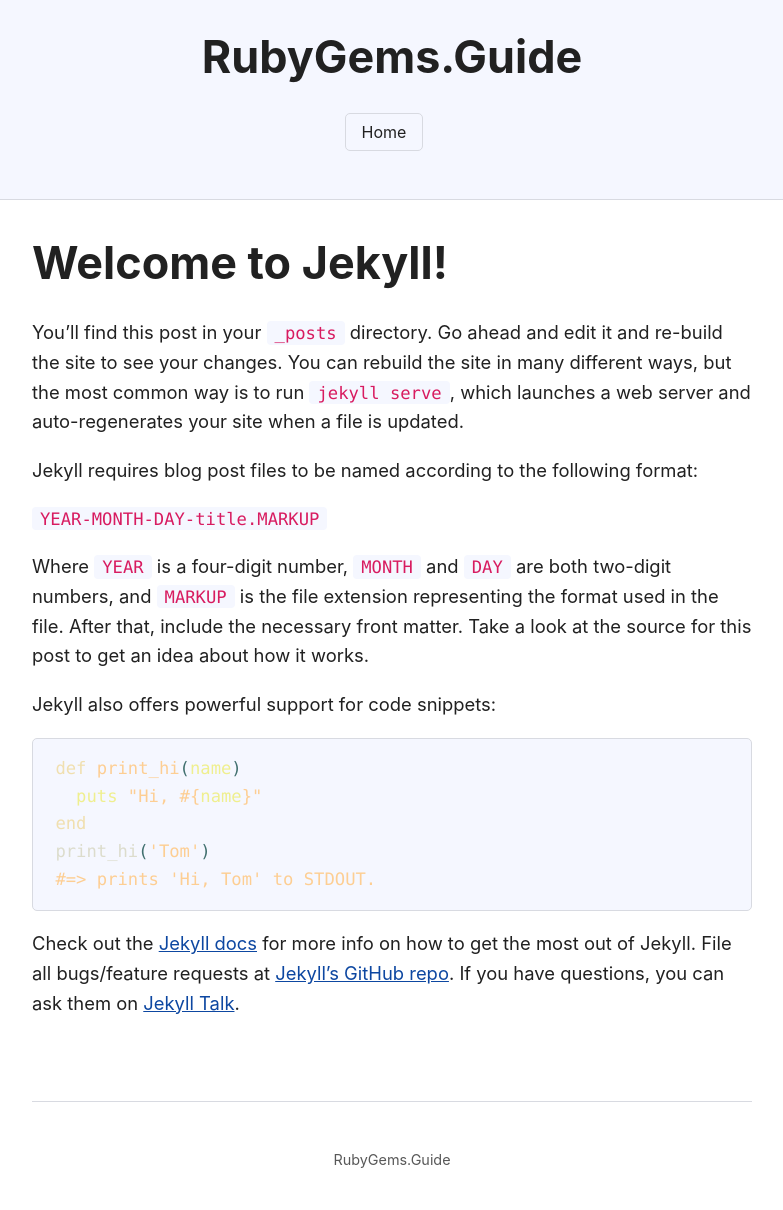
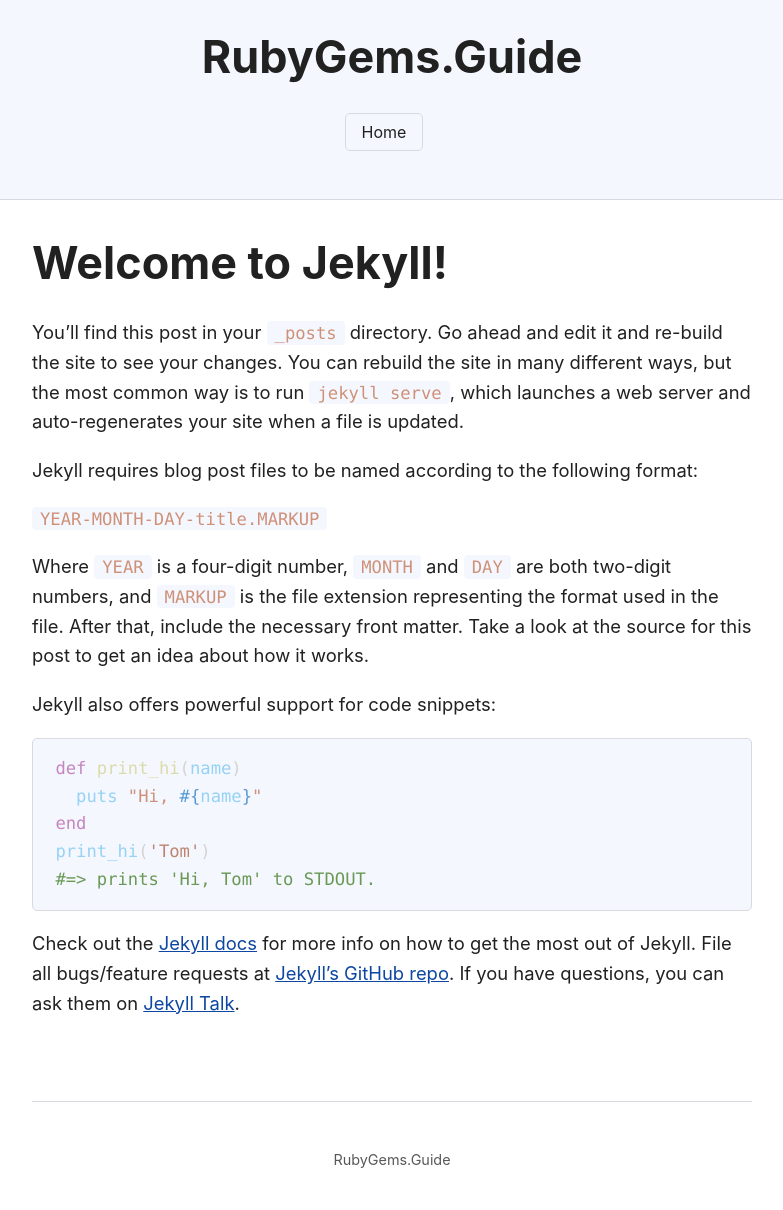
Before and after one commit to rubygemsguide/rubygemsguide, a Jekyll site: the page built from _posts/2021-11-30-welcome-to-jekyll.markdown, in a window 1280 px wide. Shown: the whole page, without its empty margins (248-1031 px from the left). Built offline with Jekyll 4.4.1, drawn with Linux system fonts in a browser that asks for light colours.

Commit message:
Adapt highlight to VSCode

```diff
--- a/css/styles.css
+++ b/css/styles.css
@@ -457,12 +457,12 @@
 samp {
   font-size: 1.075rem;
   font-family: var(--mono-font);
-  /* color:#fdce93; */
-  color: var(--code);
+  color: #CE9178;
 }
 
 strong {
   color: var(--code);
+  font-size: 1.25rem;
 }
 
 code {
--- a/css/syntax.css
+++ b/css/syntax.css
@@ -1 +1,162 @@
-@import "./syntax/ruby.css";
+/* Ruby - zenburn.css */
+
+.highlight code, .highlight pre {
+color: #D4D4D4;
+}
+
+.highlight pre span {
+color:#fdce93;
+}
+
+.highlight .hll {
+background-color:#222;
+}
+
+.highlight .err {
+color:#e37170;
+background-color:#3d3535;
+}
+
+.highlight .k {
+color:#C485BF;
+}
+
+.highlight .cs {
+color:#cd0000;
+font-weight:700;
+}
+
+.highlight .gd {
+color:#cd0000;
+}
+
+.highlight .ge {
+color:#ccc;
+font-style:italic;
+}
+
+.highlight .gr {
+color:red;
+}
+
+.highlight .go {
+color:gray;
+}
+
+.highlight .gs {
+color:#ccc;
+font-weight:700;
+}
+
+.highlight .gu {
+color:purple;
+font-weight:700;
+}
+
+.highlight .gt {
+color:#0040D0;
+}
+
+.highlight .kc {
+color:#dca3a3;
+}
+
+.highlight .kn {
+color:#dfaf8f;
+font-weight:700;
+}
+
+.highlight .kp {
+color:#cdcf99;
+}
+
+.highlight .kr {
+color:#cdcd00;
+}
+
+.highlight .ni {
+color:#c28182;
+}
+
+.highlight .ne {
+color:#c3bf9f;
+font-weight:700;
+}
+
+.highlight .nn {
+color:#4DC6AE;
+}
+
+.highlight .vi, .highlight .n, .highlight .nb {
+color:#95D2F3;
+}
+
+.highlight .c {
+color:#7f9f7f;
+}
+
+.highlight .l {
+color:#ccc;
+}
+
+.highlight .o, .highlight .p {
+color:#D3D3D3;
+}
+
+.highlight .gh {
+color:#dcdccc;
+font-weight:700;
+}
+
+.highlight .gi {
+color:#00cd00;
+}
+
+.highlight .ld {
+color:#cc9393;
+}
+
+.highlight .m {
+color:#8cd0d3;
+}
+
+.highlight .na {
+color:#9ac39f;
+}
+
+.highlight .nx {
+color: #DBDBA9;
+}
+
+.highlight .ss,.highlight .kp, .highlight .kd, .highlight .cp, .highlight .nt, .highlight .si {
+color: #569BD5;
+}
+
+.language-html .highlight .err {
+color: #569BD5;
+background-color: transparent;
+}
+
+.highlight .c1 {
+color: #6A9955;
+}
+
+.highlight .s1 {
+color: #BD8570;
+}
+
+.highlight .no, .language-html .highlight .na {
+color: #4CB6F0;
+}
+
+.highlight .mi {
+color: #B3CBA6;
+}
+
+.highlight .nc, .highlight .nf {
+color: #DBDBAA;
+}
+
+.highlight .s2, .highlight .dl, .highlight .s {
+color: #CE9178;
+}
--- a/css/syntax/ruby.css
+++ /dev/null
@@ -1,142 +0,0 @@
-/* Ruby - zenburn.css */
-
-.highlight code, .highlight pre {
-color:#fdce93;
-/* background-color:#3f3f3f; */
-}
-
-.highlight pre span {
-color:#fdce93;
-}
-
-.highlight .hll {
-background-color:#222;
-}
-
-.highlight .err {
-color:#e37170;
-background-color:#3d3535;
-}
-
-.highlight .k {
-color:#f0dfaf;
-}
-
-.highlight .p {
-color:#41706f;
-}
-
-.highlight .cs {
-color:#cd0000;
-font-weight:700;
-}
-
-.highlight .gd {
-color:#cd0000;
-}
-
-.highlight .ge {
-color:#ccc;
-font-style:italic;
-}
-
-.highlight .gr {
-color:red;
-}
-
-.highlight .go {
-color:gray;
-}
-
-.highlight .gs {
-color:#ccc;
-font-weight:700;
-}
-
-.highlight .gu {
-color:purple;
-font-weight:700;
-}
-
-.highlight .gt {
-color:#0040D0;
-}
-
-.highlight .kc {
-color:#dca3a3;
-}
-
-.highlight .kd {
-color:#ffff86;
-}
-
-.highlight .kn {
-color:#dfaf8f;
-font-weight:700;
-}
-
-.highlight .kp {
-color:#cdcf99;
-}
-
-.highlight .kr {
-color:#cdcd00;
-}
-
-.highlight .ni {
-color:#c28182;
-}
-
-.highlight .ne {
-color:#c3bf9f;
-font-weight:700;
-}
-
-.highlight .nn {
-color:#8fbede;
-}
-
-.highlight .vi {
-color:#ffffc7;
-}
-
-.highlight .c,.preview-zenburn .highlight .g,.preview-zenburn .highlight .cm,.preview-zenburn .highlight .cp,.preview-zenburn .highlight .c1 {
-color:#7f9f7f;
-}
-
-.highlight .l,.preview-zenburn .highlight .x,.preview-zenburn .highlight .no,.preview-zenburn .highlight .nd,.preview-zenburn .highlight .nl,.preview-zenburn .highlight .nx,.preview-zenburn .highlight .py,.preview-zenburn .highlight .w {
-color:#ccc;
-}
-
-.highlight .n,.preview-zenburn .highlight .nv,.preview-zenburn .highlight .vg {
-color:#dcdccc;
-}
-
-.highlight .o,.preview-zenburn .highlight .ow {
-color:#f0efd0;
-}
-
-.highlight .gh,.preview-zenburn .highlight .gp {
-color:#dcdccc;
-font-weight:700;
-}
-
-.highlight .gi,.preview-zenburn .highlight .kt {
-color:#00cd00;
-}
-
-.highlight .ld,.preview-zenburn .highlight .s,.preview-zenburn .highlight .sb,.preview-zenburn .highlight .sc,.preview-zenburn .highlight .sd,.preview-zenburn .highlight .s2,.preview-zenburn .highlight .se,.preview-zenburn .highlight .sh,.preview-zenburn .highlight .si,.preview-zenburn .highlight .sx,.preview-zenburn .highlight .sr,.preview-zenburn .highlight .s1,.preview-zenburn .highlight .ss {
-color:#cc9393;
-}
-
-.highlight .m,.preview-zenburn .highlight .mf,.preview-zenburn .highlight .mh,.preview-zenburn .highlight .mi,.preview-zenburn .highlight .mo,.preview-zenburn .highlight .il {
-color:#8cd0d3;
-}
-
-.highlight .na,.preview-zenburn .highlight .nt {
-color:#9ac39f;
-}
-
-.highlight .nb,.preview-zenburn .highlight .nc,.preview-zenburn .highlight .nf,.preview-zenburn .highlight .bp,.preview-zenburn .highlight .vc {
-color:#efef8f;
-}
```
